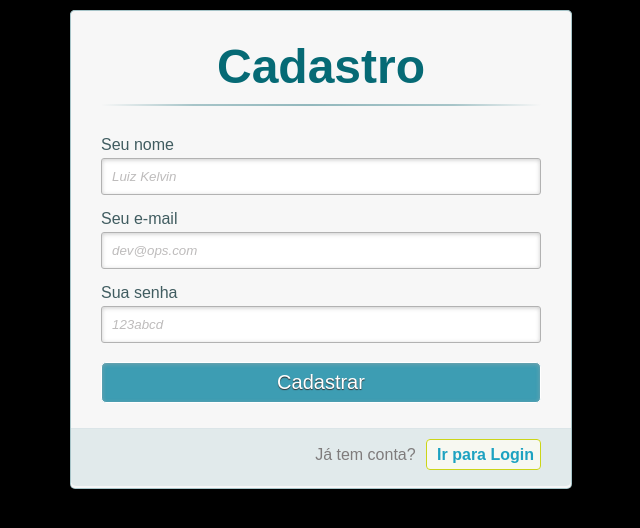
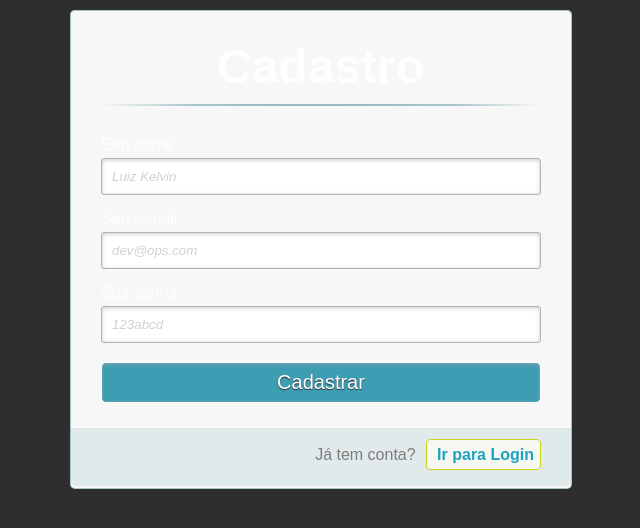
Before and after one commit to kwaark/lab-ERP-React, a React (Create React App) app: page / in a window 1280 px wide. Shown: the top 528 px of the page, without its empty margins (320-960 px from the left). Built offline with nearby package versions, Linux system fonts and the light colour scheme.

Commit message:
Update index.css

```diff
--- a/src/index.css
+++ b/src/index.css
@@ -6,7 +6,7 @@
 }
 
 body{
-  background: #000000;
+  background: #2e2e2e;
   margin:10px;
 }
 
@@ -29,7 +29,7 @@ a.links{
 /* formatando o cabeçalho dos formulários */
 h1{
   font-size: 48px;
-  color: #066a75;
+  color: #fffdfd;
   padding: 10px 0;
   font-family: Arial,sans-serif;
   font-weight: bold;
@@ -53,19 +53,19 @@ p:first-child{
   margin: 0px;
 }
 label{
-  color: #405c60;
+  color: #fffdfd;
   position: relative;
 }
 
 /**** advanced input styling ****/
 /* placeholder */
 ::-webkit-input-placeholder  {
-  color: #bebcbc;
+  color: #d2d0d0;
   font-style: italic;
 }
 input:-moz-placeholder,
 textarea:-moz-placeholder{
-  color: #bebcbc;
+  color: #d2d0d0;
   font-style: italic;
 }
 input {
```
